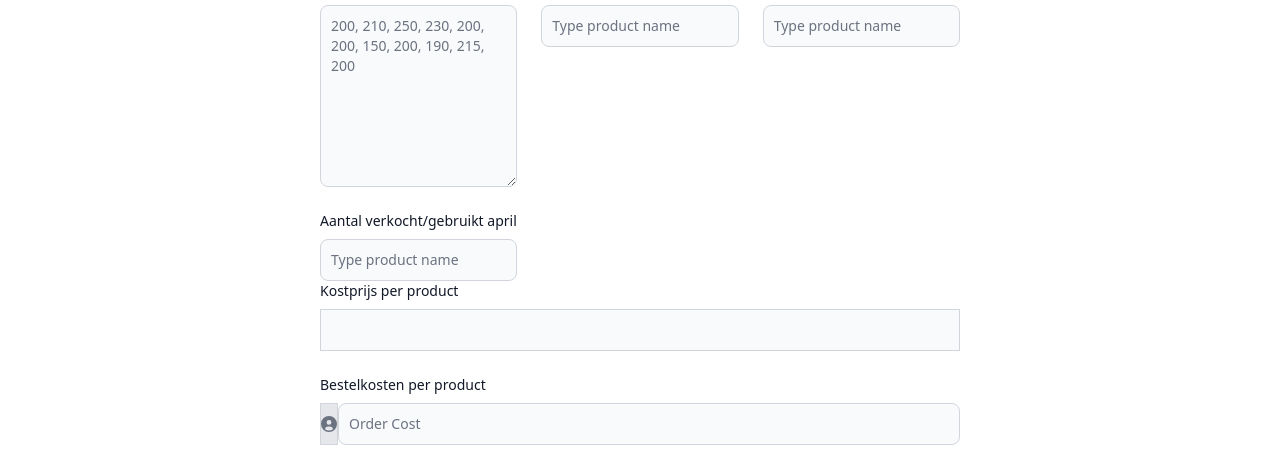
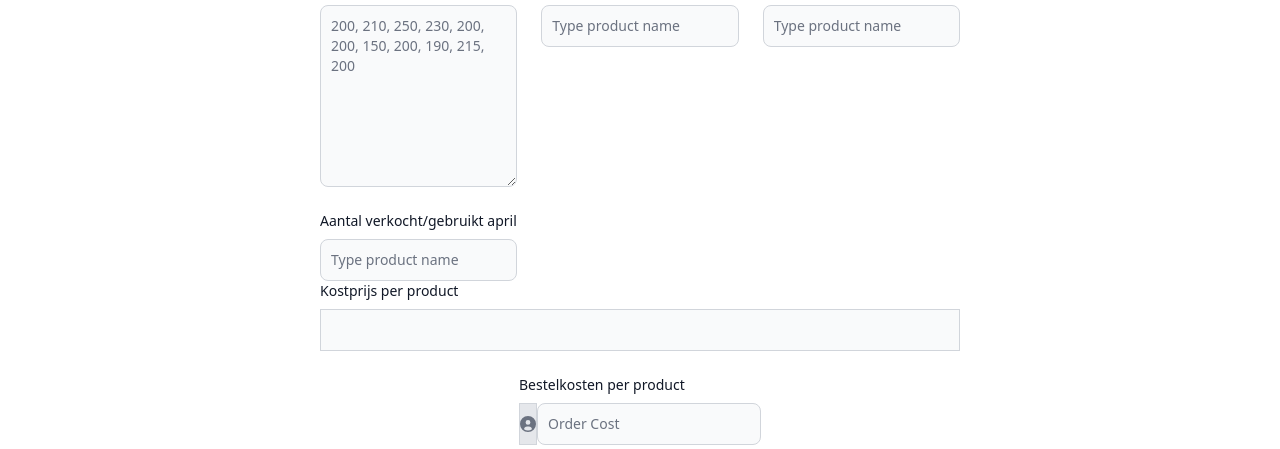
Before and after one commit to donskussennl/donskussennl.github.io, a website: page calculation.html in a window 1280 px wide. Shown: the part 351-800 px from the top of the page. Drawn offline with nearby package versions, Linux system fonts and the light colour scheme.

Commit message:
Update calculation.html

```diff
--- a/calculation.html
+++ b/calculation.html
@@ -108,7 +108,7 @@
                     <label for="Cost Price" class="block mb-2 text-sm font-medium text-gray-900 dark:text-white">Kostprijs per product</label>
                     <input type="number" id="costPrice" class="rounded-none rounded-e-lg bg-gray-50 border border-gray-300 text-gray-900 focus:ring-blue-500 focus:border-blue-500 block flex-1 min-w-0 w-full text-sm p-2.5  dark:bg-gray-700 dark:border-gray-600 dark:placeholder-gray-400 dark:text-white dark:focus:ring-blue-500 dark:focus:border-blue-500" placeholder="">
                 </div>
-                <div>
+                <div class="max-w-sm mx-auto">
                     <label for="orderCost" class="block mb-2 text-sm font-medium text-gray-900 dark:text-white">Bestelkosten per product</label>
                     <div class="flex">
                         <span class="inline-flex items-center px-3 text-sm text-gray-900 bg-gray-200 border border-e-0 border-gray-300 rounded-s-md dark:bg-gray-600 dark:text-gray-400 dark:border-gray-600">
```
